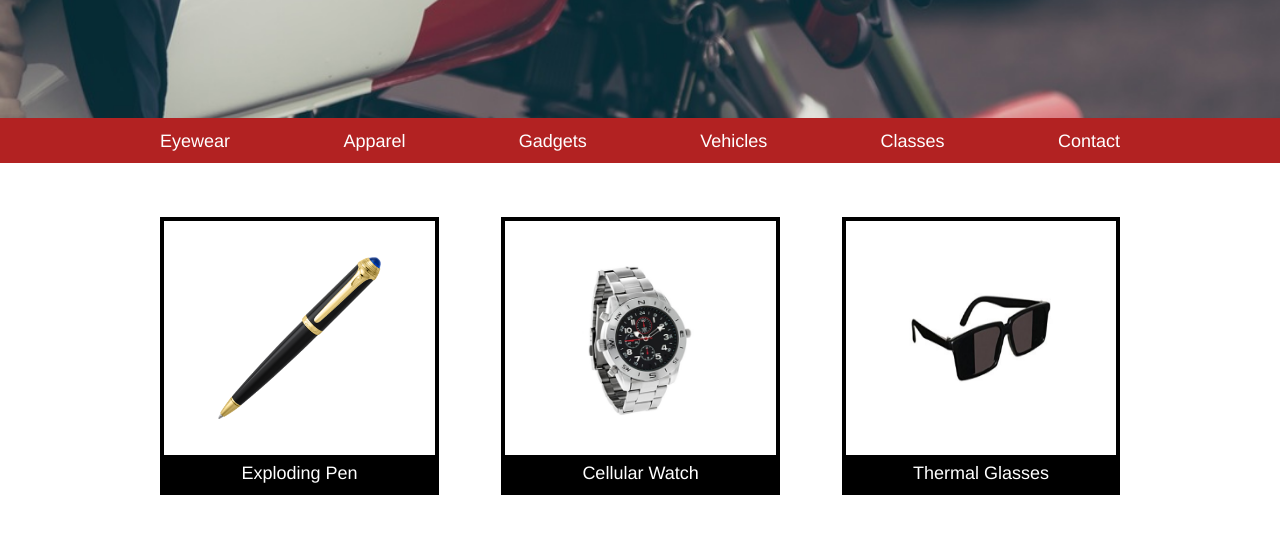
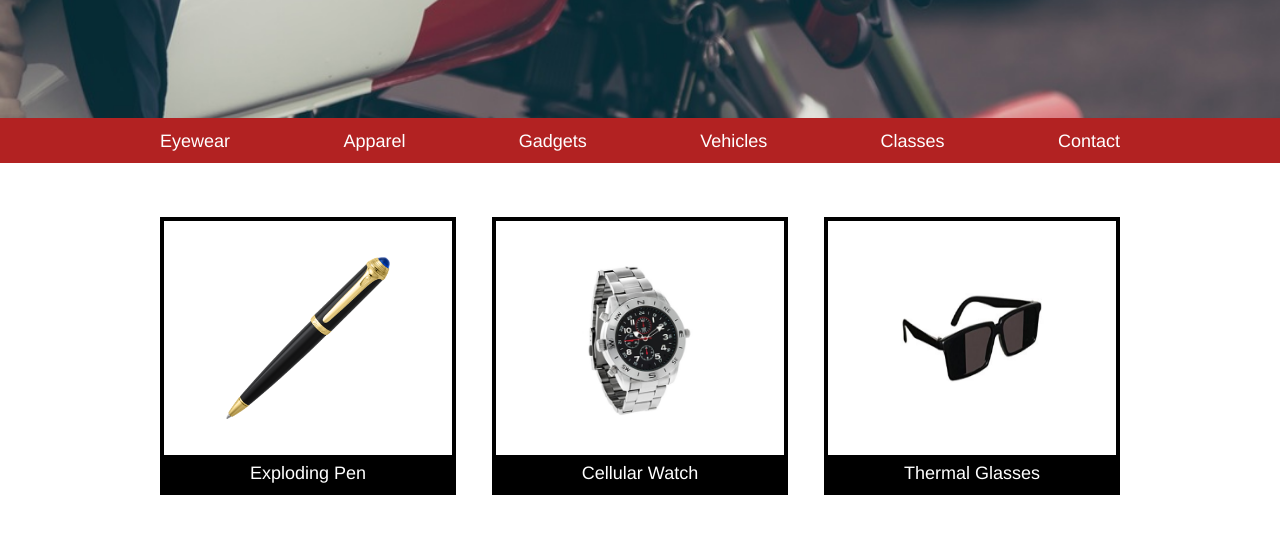
Before and after one commit to bgschubert/secretagent, a plain HTML site: page index.html in a window 1280 px wide. Shown: the part 401-947 px from the top of the page. Drawn offline with Linux system fonts and the light colour scheme.

Commit message:
Small CSS change.

```diff
--- a/resources/css/style.css
+++ b/resources/css/style.css
@@ -97,8 +97,11 @@ body {
 
 .item-image {
   display: flex;
+  flex-direction: column;
   justify-content: center;
+  align-items: center;
   margin: 2rem 3rem;
+
 
 }
 
@@ -118,6 +121,7 @@ body {
   justify-content: center;
   flex-direction: column;
   border: 4px solid black;
+  width: 30%;
 }
 
 .name {
```
